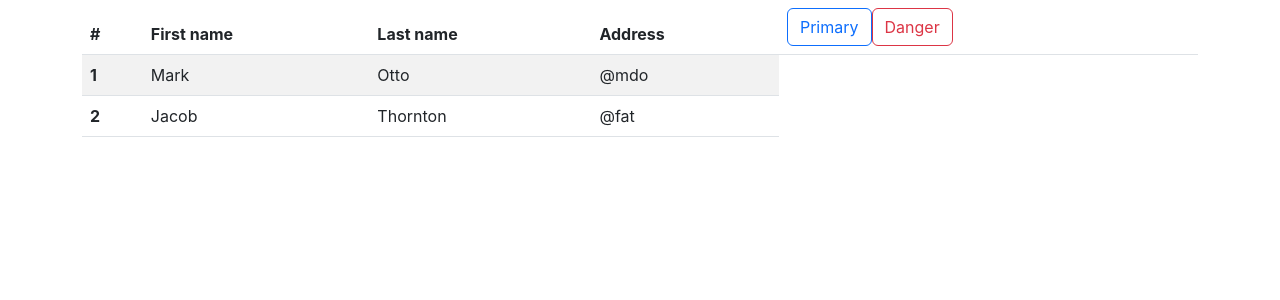
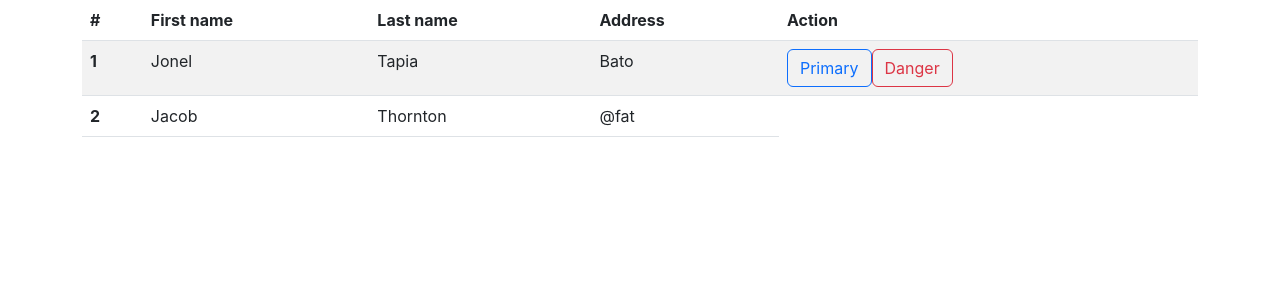
Before and after one commit to KingNelx/Client-2x, a React (Create React App) app: page /bsis1 in a window 1280 px wide. Shown: the top 300 px of the page. Built offline with nearby package versions, Linux system fonts and the light colour scheme.

Commit message:
added link to course

```diff
--- a/src/Admin/AdminDashB.jsx
+++ b/src/Admin/AdminDashB.jsx
@@ -1,3 +1,5 @@
+import { Link } from "react-router-dom"
+
 const AdminDashB = () => {
     return (
         <div className="container mt-5 py-5">
@@ -10,11 +12,10 @@ const AdminDashB = () => {
                         }>
                             <img src="https://laconcordia.edu.ph/assets/icon/stu.png" class="card-img-top" alt="..." style={{
                                 height: "30vh"
-                            }}  />
+                            }} />
                             <div class="card-body">
                                 <h5 class="card-title">BSIS 1st year</h5>
-
-                                <a href="#" class="btn btn-primary">Select</a>
+                                <Link to="/bsis1" class="btn btn-primary">Select</Link>
                             </div>
                         </div>
                     </div>
@@ -27,8 +28,7 @@ const AdminDashB = () => {
                             }} />
                             <div class="card-body">
                                 <h5 class="card-title">BSIS 2nd Year </h5>
-
-                                <a href="#" class="btn btn-primary">Select</a>
+                                <Link class="btn btn-primary">Select</Link>
                             </div>
                         </div>
                     </div>
@@ -41,7 +41,7 @@ const AdminDashB = () => {
                             }} />
                             <div class="card-body">
                                 <h5 class="card-title">Enroll</h5>
-                                <a href="#" class="btn btn-primary">Go somewhere</a>
+                                <Link class="btn btn-primary">Go somewhere</Link>
                             </div>
                         </div>
                     </div>
--- a/src/BSIS/Bsis1.jsx
+++ b/src/BSIS/Bsis1.jsx
@@ -8,18 +8,19 @@ const Bsis1 = () => {
                         <th scope="col">First name</th>
                         <th scope="col">Last name</th>
                         <th scope="col">Address</th>
-                        <th>
-                            <button type="button" class="btn btn-outline-primary">Primary</button>
-                            <button type="button" class="btn btn-outline-danger">Danger</button>
-                        </th>
+                        <th scope="col">Action</th>
                     </tr>
                 </thead>
                 <tbody>
                     <tr>
                         <th scope="row">1</th>
-                        <td>Mark</td>
-                        <td>Otto</td>
-                        <td>@mdo</td>
+                        <td>Jonel</td>
+                        <td>Tapia</td>
+                        <td>Bato</td>
+                        <td>
+                            <button type="button" class="btn btn-outline-primary">Primary</button>
+                            <button type="button" class="btn btn-outline-danger">Danger</button>
+                        </td>
                     </tr>
                     <tr>
                         <th scope="row">2</th>
```
